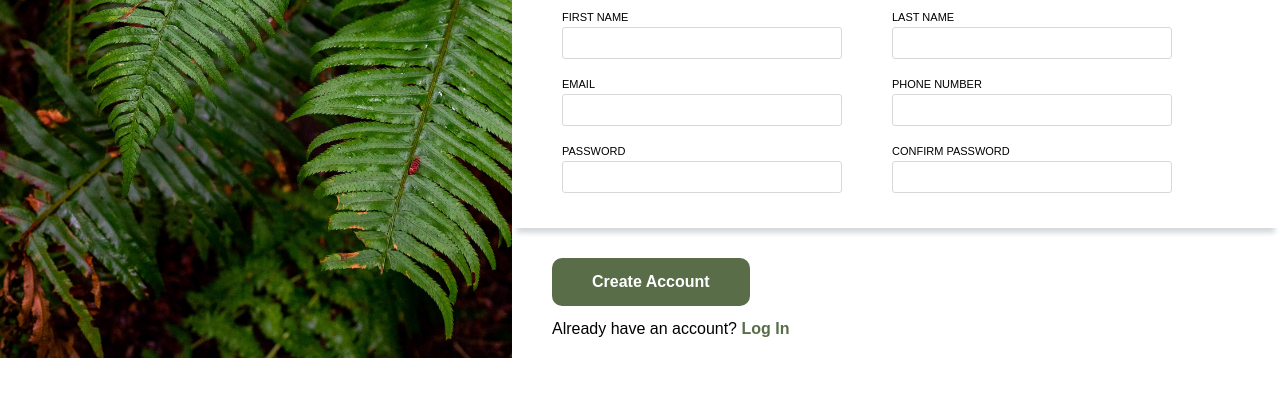
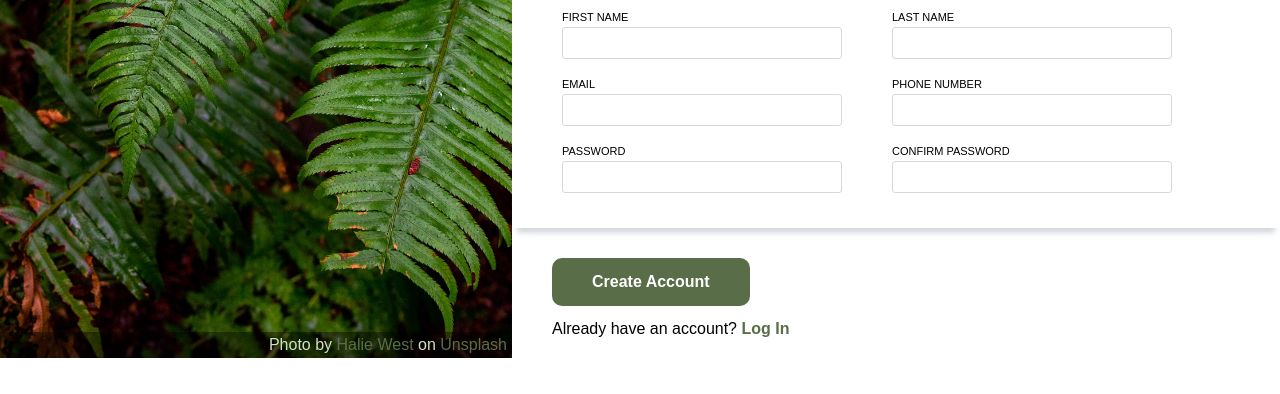
Before and after one commit to dubiZA/top-signupform, a plain HTML site: page signup.html in a window 1280 px wide. Shown: the part 442-836 px from the top of the page. Drawn offline with Linux system fonts and the light colour scheme; a web font is replaced by a local one.

Commit message:
Add image attribution

```diff
--- a/signup.html
+++ b/signup.html
@@ -13,6 +13,9 @@
         <div class="banner">
             <img src="odin-lined.png" alt="Image of Odin as a logo.">
             <h1>ODIN</h1>
+        </div>
+        <div class="img-attribution">
+            Photo by <a href="https://unsplash.com/es/@haliewestphoto?utm_source=unsplash&utm_medium=referral&utm_content=creditCopyText">Halie West</a> on <a href="https://unsplash.com/photos/25xggax4bSA?utm_source=unsplash&utm_medium=referral&utm_content=creditCopyText">Unsplash</a>
         </div>
     </div>
     <div class="right">
--- a/styles.css
+++ b/styles.css
@@ -27,6 +27,8 @@ em {
 
 .left {
   flex: 2;
+  display: flex;
+  flex-direction: column;
   background-image: url("fern.jpg");
   background-size: cover;
 }
@@ -50,6 +52,20 @@ em {
   font-size: 7rem;
   color: #FFFFFF;
   margin-top: 28px
+}
+
+.img-attribution {
+  margin-top: auto;
+  padding: 5px;
+  text-align: right;
+  color: #d1e0c4;
+  font-size: 1rem;
+  background: rgba(0, 0, 0, 0.4);
+}
+
+.img-attribution a {
+  color: #596D48;
+  text-decoration: none;
 }
 
 .right {
```
